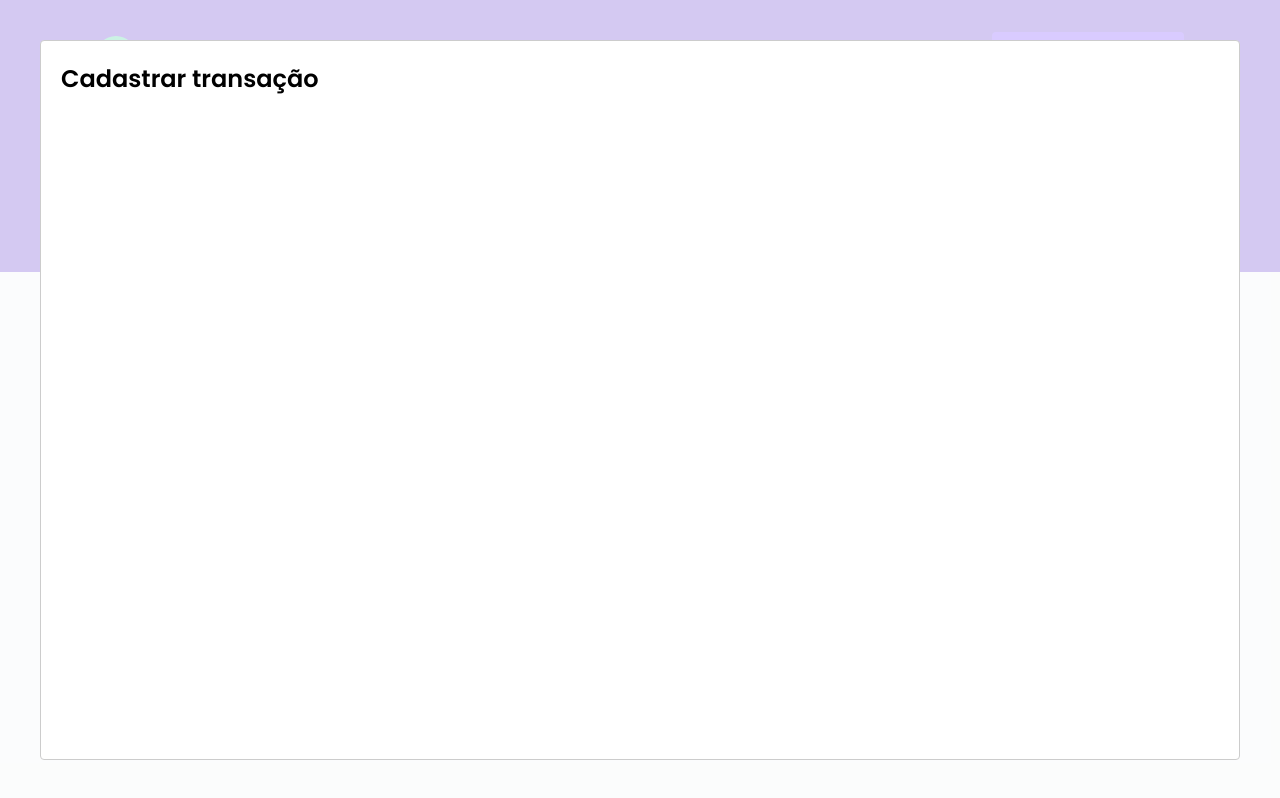
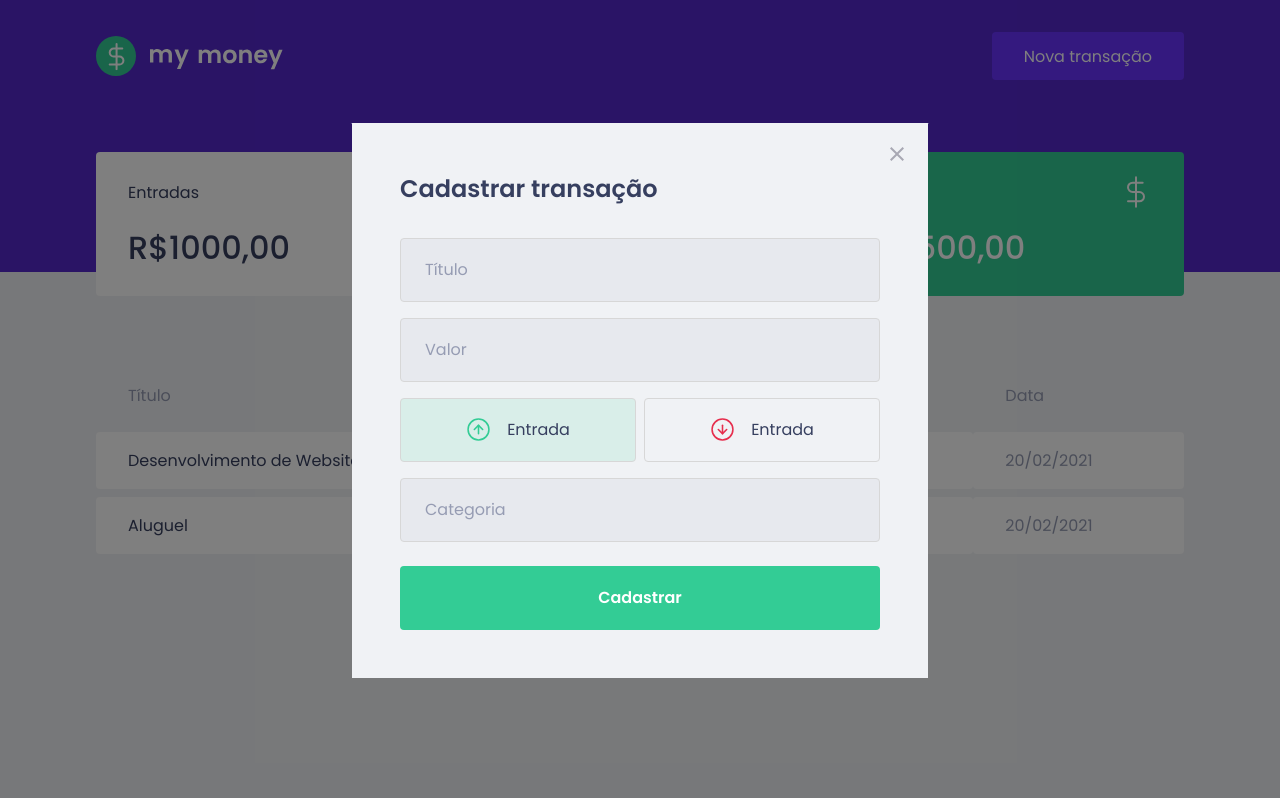
Before and after one commit to RaulFerreira-90/ignite-aulas, a React (Create React App) app in the folder modulo2/mymoney/: page / in a window 1280 px wide. Both pictures are taken after a click on the button "Nova transação". Built offline with nearby package versions, Linux system fonts and the light colour scheme; no server answers; what miragejs would draw is missing.

Commit message:
modal style

```diff
--- a/modulo2/mymoney/package.json
+++ b/modulo2/mymoney/package.json
@@ -10,7 +10,8 @@
     "styled-components": "^5.2.1",
     "axios": "^0.21.1",
     "miragejs": "^0.1.41",
-    "react-modal": "^3.12.1"
+    "react-modal": "^3.12.1",
+    "polished": "^4.1.1"
   },
   "devDependencies": {
     "@testing-library/jest-dom": "^5.11.4",
--- a/modulo2/mymoney/src/App.tsx
+++ b/modulo2/mymoney/src/App.tsx
@@ -2,6 +2,7 @@ import { useState } from "react";
 import Modal from "react-modal";
 import { Dashboard } from "./components/Dashboard";
 import { Header } from "./components/Header";
+import { NewTransactionModal } from "./components/NewTransactionModal";
 
 import { GlobalStyle } from "./styles/global";
 
@@ -22,14 +23,10 @@ export function App() {
     <>
       <Header  onOpenNewTransactionModal={handleOpenNewTransactionModal}/>
       <Dashboard />
-
-      <Modal
-          isOpen={isNewTransactionModalOpen}
-          onRequestClose={handleCloseNewTransactionModal}
-        >
-          <h2>Cadastrar transação</h2>
-        </Modal>
-
+      <NewTransactionModal
+        isOpen={isNewTransactionModalOpen}
+        onRequestClose={handleCloseNewTransactionModal}
+      />
       <GlobalStyle />
     </>
   );
--- /dev/null
+++ b/modulo2/mymoney/src/components/NewTransactionModal/index.tsx
@@ -0,0 +1,66 @@
+import Modal from 'react-modal';
+import incomeImg from '../../assets/income.svg';
+import outcomeImg from '../../assets/outcome.svg';
+import closeImg from '../../assets/close.svg';
+import { Container, TransactionTypeContainer, RadioBox } from './styles';
+import { useState } from 'react';
+
+interface NewTransactionModalProps {
+  isOpen: boolean;
+  onRequestClose: () => void;
+}
+
+export function NewTransactionModal({isOpen, onRequestClose}: NewTransactionModalProps) {
+  const [type, setType] = useState('deposit')
+
+  return (
+    <Modal
+      isOpen={isOpen}
+      onRequestClose={onRequestClose}
+      overlayClassName="react-modal-overlay"
+      className="react-modal-content"
+    >
+      <button
+        type="button"
+        onClick={onRequestClose}
+        className="react-modal-close"
+      >
+        <img src={closeImg} alt="Fechar"/>
+      </button>
+
+      <Container>
+        <h2>Cadastrar transação</h2>
+
+        <input placeholder="Título"/>
+
+        <input type="number" placeholder="Valor"/>
+
+        <TransactionTypeContainer>
+          <RadioBox
+            type="button"
+            onClick={() => { setType('deposit'); }}
+            isActive={type === 'deposit'}
+            activeColor="green"
+          >
+            <img src={incomeImg} alt="Entrada"/>
+            <span>Entrada</span>
+          </RadioBox>
+          <RadioBox
+            type="button"
+            onClick={() => { setType('withdraw'); }}
+            isActive={type === 'withdraw'}
+            activeColor="red"
+          >
+            <img src={outcomeImg} alt="Saída"/>
+            <span>Entrada</span>
+          </RadioBox>
+        </TransactionTypeContainer>
+
+        <input placeholder="Categoria"/>
+
+        <button type="submit">Cadastrar</button>
+
+      </Container>
+  </Modal>
+  );
+}
--- /dev/null
+++ b/modulo2/mymoney/src/components/NewTransactionModal/styles.ts
@@ -0,0 +1,99 @@
+import styled from 'styled-components';
+import { darken, transparentize } from 'polished';
+
+export const Container = styled.div`
+  h2 {
+    color: var(--text-title);
+    font-size: 1.5rem;
+    margin-bottom: 2rem;
+  }
+
+  input {
+    width: 100%;
+    padding: 0 1.5rem;
+    height: 4rem;
+    border-radius: 0.25rem;
+
+    border: 1px solid var(--input-border);
+    background: var(--input-background);
+
+    font-weight: 400px;
+    font-size: 1rem;
+
+    &::placeholder {
+      color: var(--text-body);
+    }
+
+    & + input {
+      margin-top: 1rem;
+    }
+  }
+
+  button[type="submit"] {
+    width: 100%;
+    padding: 0 1.5rem;
+    height: 4rem;
+    background: var(--green);
+    color: #FFF;
+    border-radius: 0.25rem;
+    border: 0;
+    font-size: 1rem;
+    margin-top: 1.5rem;
+    font-weight: 600;
+
+    transition: filter 0.2s;
+
+    &:hover {
+      filter: brightness(0.9);
+    }
+  }
+`;
+
+export const TransactionTypeContainer = styled.div`
+  margin: 1rem 0;
+  display: grid;
+  grid-template-columns: 1fr 1fr;
+  gap: 0.5rem;
+`;
+
+interface RadioBoxProps {
+  isActive: boolean;
+  activeColor: 'green' | 'red';
+}
+
+const colors = {
+  green:'#33CC95',
+  red: '#E52E4D'
+}
+
+export const RadioBox = styled.button<RadioBoxProps>`
+  height: 4rem;
+  border: 1px solid var(--input-border);
+  border-radius: 0.25rem;
+
+  background: ${(props) => props.isActive
+    ? transparentize(0.88, colors[props.activeColor])
+    : 'transparent'};
+
+  display: flex;
+  align-items: center;
+  justify-content: center;
+
+  transition: border-color 0.2s;
+
+  &:hover {
+    border-color: ${darken(0.1, '#D7D7D7')};
+  }
+
+  img {
+    width: 25px;
+    height: 25px;
+  }
+
+  span {
+    display: inline-block;
+    margin-left: 1rem;
+    font-size: 1rem;
+    color: var(--text-title);
+  }
+`;
--- a/modulo2/mymoney/src/styles/global.ts
+++ b/modulo2/mymoney/src/styles/global.ts
@@ -10,6 +10,8 @@ export const GlobalStyle = createGlobalStyle`
     --text-title: #363F5F;
     --text-body: #969CB3;
     --shape: #FFFFFF;
+    --input-background: #E7E9EE;
+    --input-border: #D7D7D7
   }
 
   * {
@@ -50,4 +52,41 @@ export const GlobalStyle = createGlobalStyle`
     opacity: 0.6;
     cursor: not-allowed;
   }
-`
+
+  .react-modal-overlay {
+    background: rgba(0,0,0,0.5);
+
+    position: fixed;
+    top: 0;
+    bottom: 0;
+    right: 0;
+    left: 0;
+
+    display: flex;
+    align-items: center;
+    justify-content: center;
+  }
+
+  .react-modal-content {
+    width: 100%;
+    max-width: 576px;
+    background: var(--background);
+    padding: 3rem;
+    position: relative;
+    border-radius: 0.24px;
+  }
+
+  .react-modal-close {
+    position: absolute;
+    right: 1.5rem;
+    top: 1.5rem;
+    border: 0;
+    background: transparent;
+
+    transition: filter 0.2s;
+
+    &:hover {
+      filter: brightness(0.8);
+    }
+  }
+`;
```
Also changed, not shown: 1 other file (tests, documents, lock files or other folders).
